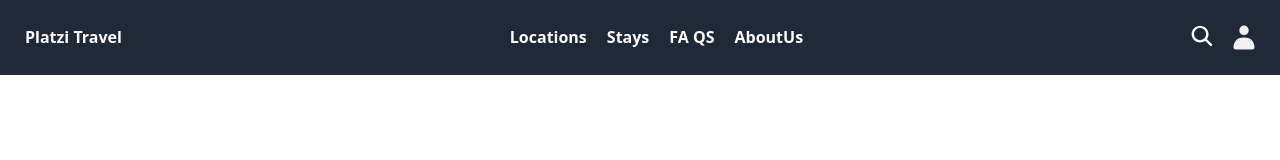
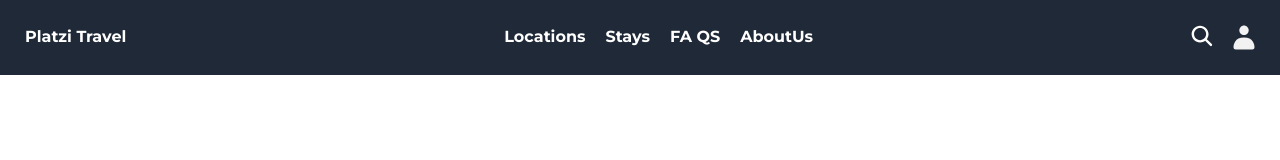
Before and after one commit to Laguilavo10/tailwind-practice, a React (Vite) app: page / in a window 1280 px wide. Shown: the top 160 px of the page. Built offline with nearby package versions, Linux system fonts and the light colour scheme.

Commit message:
feat : add Montserrat font

```diff
--- a/index.html
+++ b/index.html
@@ -4,7 +4,13 @@
     <meta charset="UTF-8" />
     <link rel="icon" type="image/svg+xml" href="/vite.svg" />
     <meta name="viewport" content="width=device-width, initial-scale=1.0" />
-    <title>Vite + React</title>
+    <link rel="preconnect" href="https://fonts.googleapis.com" />
+    <link rel="preconnect" href="https://fonts.gstatic.com" crossorigin />
+    <link
+      href="https://fonts.googleapis.com/css2?family=Montserrat:wght@300;500;700&display=swap"
+      rel="stylesheet"
+    />
+    <title></title>
   </head>
   <body>
     <div id="root" class="min-h-full bg-gray-800"></div>
--- a/src/index.css
+++ b/src/index.css
@@ -1,3 +1,7 @@
 @import "tailwindcss/base";
 @import "tailwindcss/components";
 @import "tailwindcss/utilities";
+
+*{
+  font-family: 'Montserrat', sans-serif;
+}
--- a/tailwind.config.cjs
+++ b/tailwind.config.cjs
@@ -1,10 +1,15 @@
 /** @type {import('tailwindcss').Config} */
 module.exports = {
+  darkMode: 'class',
   content: [
     "./index.html",
     "./src/**/*.{js,ts,jsx,tsx}",
   ],
   theme: {
+    fontFamily:{
+      montserrat: ['Montserrat', 'sans-serif']
+    },
+
     extend: {},
   },
   plugins: [],
```
